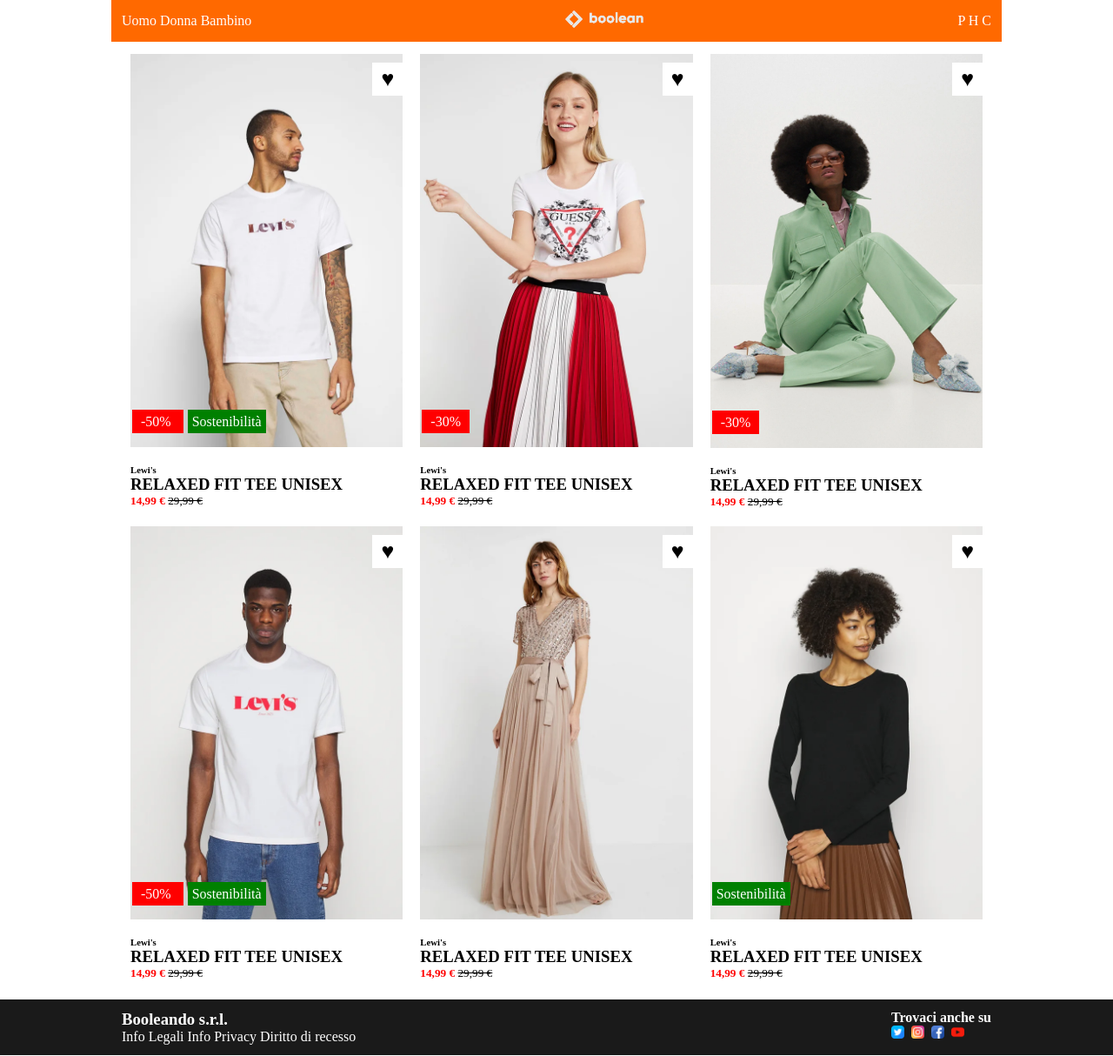
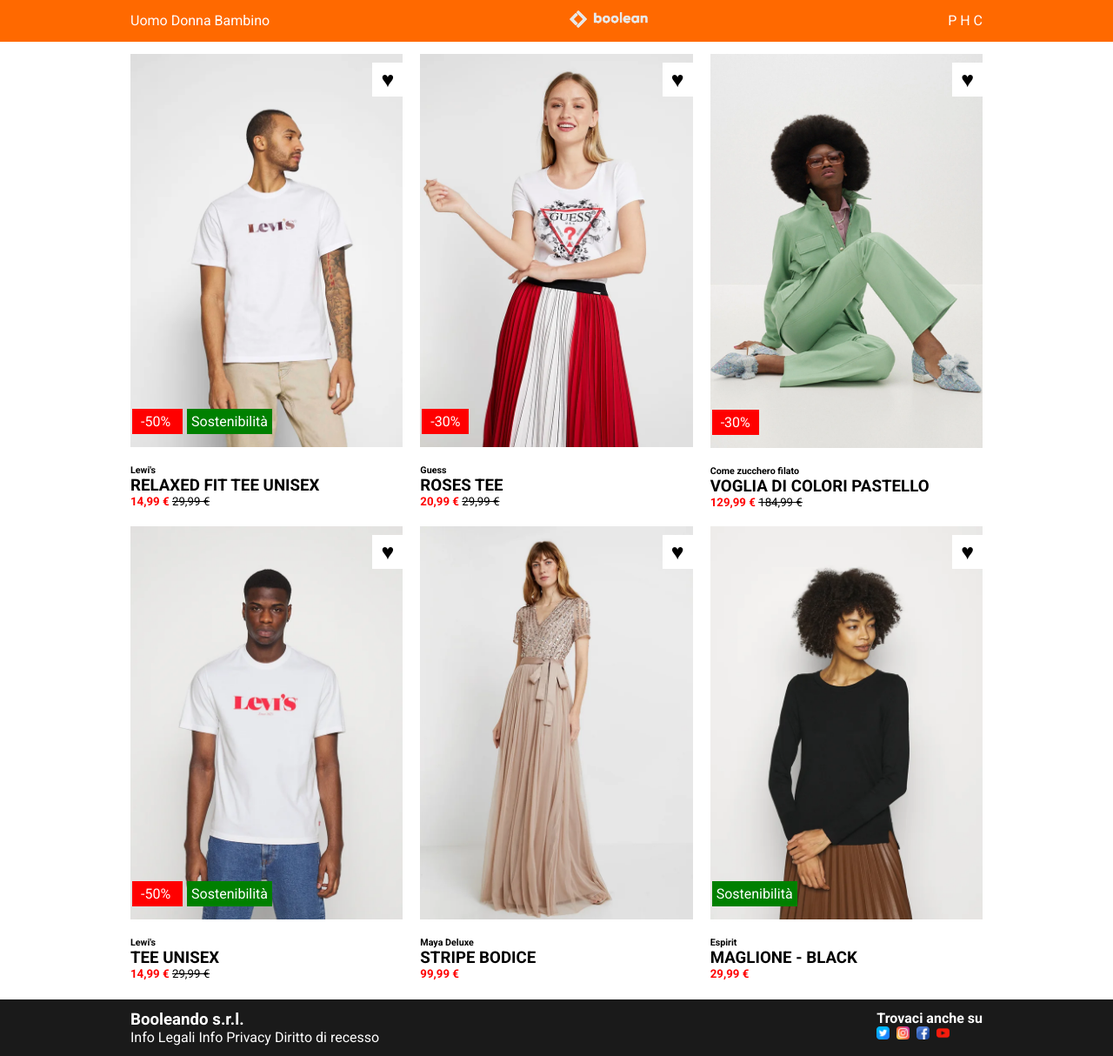
Before and after one commit to Cigno05/html-css-boolando, a plain HTML site: page index.html in a window 1280 px wide. Shown: the whole page at 87% size. Drawn offline with Linux system fonts and the light colour scheme.

Commit message:
fix content

```diff
--- a/css/app.css
+++ b/css/app.css
@@ -19,6 +19,11 @@ menu,
 ul,
 ol {
 	list-style: none;
+}
+
+body {
+    font-family: 'Oswald', sans-serif;
+    font-family: 'Roboto', sans-serif;
 }
 
 /* LAYOUT */
@@ -94,25 +99,20 @@ header {
     left: 0;
     right: 0;
     z-index: 998;
+
 }
 
-.page-header {
-    background-color: #FF6900;
-    position: fixed;
-    top: 0;
-    left: 0;
-    right: 0;
-    z-index: 999;
 
-}
 .page-header .row {
     justify-content: space-between;
     max-height: 30px;
     align-items: center;
+    padding: 0 10px;
 }
 
 .logo img {
     max-height: 20px;
+
 }
 
 /* Main */
@@ -225,6 +225,7 @@ footer {
 
 .footer-nav .row {
     justify-content: space-between;
+    padding: 0 10px;
 }
 
 
--- a/index.html
+++ b/index.html
@@ -4,6 +4,9 @@
     <meta charset="UTF-8">
     <meta name="viewport" content="width=, initial-scale=1.0">
     <title>Boolando</title>
+    <link rel="preconnect" href="https://fonts.googleapis.com">
+<link rel="preconnect" href="https://fonts.gstatic.com" crossorigin>
+<link href="https://fonts.googleapis.com/css2?family=Oswald:wght@200;300;400;500;600;700&family=Roboto:wght@100;300;400;500;700;900&display=swap" rel="stylesheet">
     <link rel="stylesheet" href="./css/app.css">
 </head>
 
@@ -86,9 +89,9 @@
                         </div>
                     </div>
                     <div class="card-description">
-                        <h6 class="brand">Lewi's</h6>
-                        <h3 class="name-product">RELAXED FIT TEE UNISEX</h3>
-                        <h5 class="price-product">14,99 &euro; <span class="price-old">29,99 &euro;</span></h5>
+                        <h6 class="brand">Guess</h6>
+                        <h3 class="name-product">ROSES TEE  </h3>
+                        <h5 class="price-product">20,99 &euro; <span class="price-old">29,99 &euro;</span></h5>
                     </div>
                     </div>
 
@@ -114,9 +117,9 @@
                             </div>
                         </div>
                         <div class="card-description">
-                            <h6 class="brand">Lewi's</h6>
-                            <h3 class="name-product">RELAXED FIT TEE UNISEX</h3>
-                            <h5 class="price-product">14,99 &euro; <span class="price-old">29,99 &euro;</span></h5>
+                            <h6 class="brand">Come zucchero filato</h6>
+                        <h3 class="name-product">   VOGLIA DI COLORI PASTELLO</h3>
+                            <h5 class="price-product">129,99 &euro; <span class="price-old">184,99 &euro;</span></h5>
                         </div>
                     </div>
 
@@ -145,7 +148,7 @@
                         </div>
                         <div class="card-description">
                             <h6 class="brand">Lewi's</h6>
-                            <h3 class="name-product">RELAXED FIT TEE UNISEX</h3>
+                            <h3 class="name-product">TEE UNISEX</h3>
                             <h5 class="price-product">14,99 &euro; <span class="price-old">29,99 &euro;</span></h5>
                         </div>
                     </div>
@@ -166,9 +169,9 @@
 
                         </div>
                         <div class="card-description">
-                            <h6 class="brand">Lewi's</h6>
-                            <h3 class="name-product">RELAXED FIT TEE UNISEX</h3>
-                            <h5 class="price-product">14,99 &euro; <span class="price-old">29,99 &euro;</span></h5>
+                            <h6 class="brand">Maya Deluxe</h6>
+                            <h3 class="name-product">STRIPE BODICE</h3>
+                            <h5 class="price-product">99,99 &euro;</h5>
                         </div>
                     </div>
                 </div>
@@ -193,9 +196,9 @@
                             </div>
                         </div>
                         <div class="card-description">
-                            <h6 class="brand">Lewi's</h6>
-                            <h3 class="name-product">RELAXED FIT TEE UNISEX</h3>
-                            <h5 class="price-product">14,99 &euro; <span class="price-old">29,99 &euro;</span></h5>
+                            <h6 class="brand">Espirit</h6>
+                            <h3 class="name-product">MAGLIONE - BLACK</h3>
+                            <h5 class="price-product">29,99 &euro;</h5>
                         </div>
                     </div>
                 </div>
```
